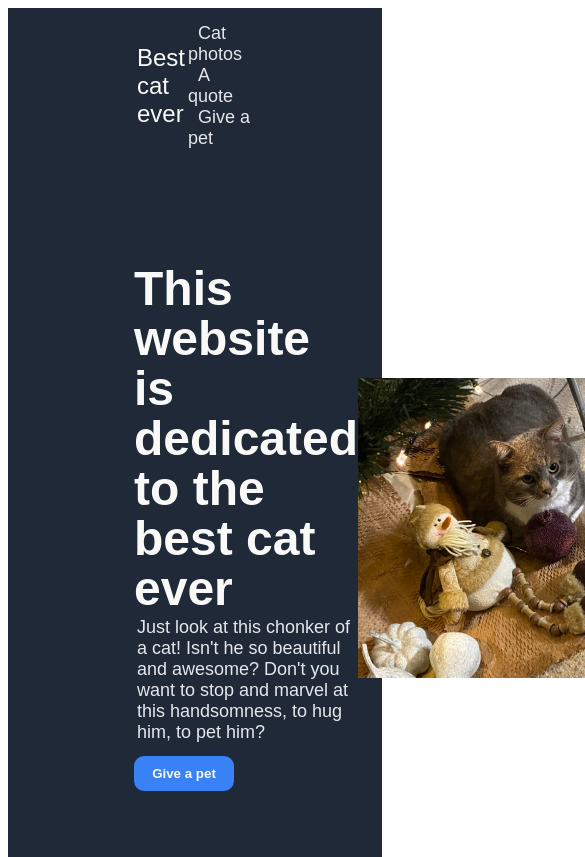
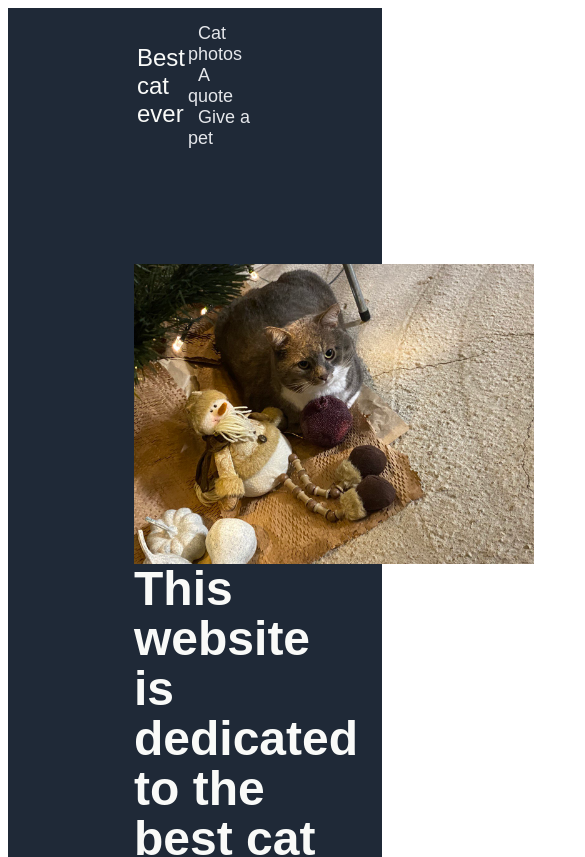
Before and after one commit to DSPokrovskii/project-landing-page, a plain HTML site: page index.html in a window 390 px wide. Shown: the top 857 px of the page, 585 px wide, since content can reach past the window. Drawn offline with Linux system fonts and the light colour scheme.

Commit message:
Add media query for small screens

```diff
--- a/styles/style.css
+++ b/styles/style.css
@@ -193,3 +193,10 @@ button.second {
 	border: solid 1px #e5e7eb;
 	width: 100px;
 }
+
+@media screen and (max-width: 900px) {
+	.first-page {
+		flex-wrap: wrap-reverse;
+	}
+}
+}
```
